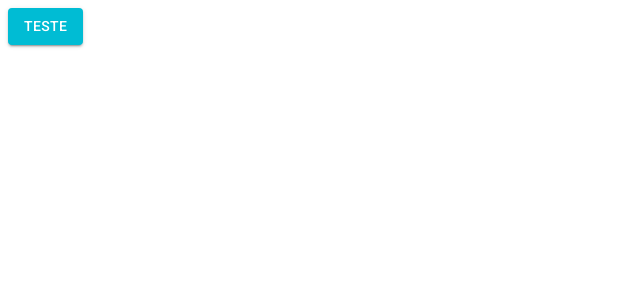
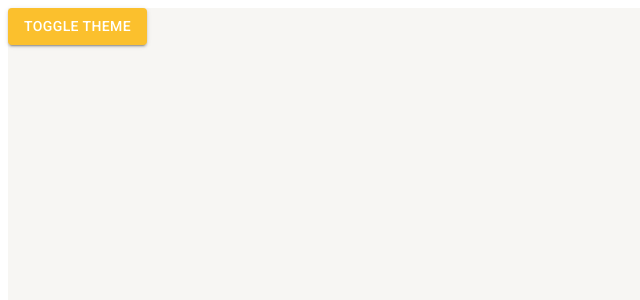
Before and after one commit to alexmacieldeveloper/youtube-curso-react-materialui-typescript, a React (Create React App) app: page /pagina-inicial in a window 1280 px wide. Shown: the top 300 px of the page, without its empty margins (0-640 px from the left). Built offline with nearby package versions, Linux system fonts and the light colour scheme.

Commit message:
feat: Adicionando tema escuro e troca de tema

```diff
--- a/src/App.tsx
+++ b/src/App.tsx
@@ -1,13 +1,13 @@
-import { ThemeProvider } from '@mui/material'
 import { BrowserRouter } from "react-router-dom";
 import { AppRoutes } from './routes'
-import { LightTheme } from './shared/themes'
+import { AppThemeProvider } from './shared/contexts'
+
 export const  App = () => {
   return (
-    <ThemeProvider theme={LightTheme}>
-      <BrowserRouter>
-        <AppRoutes />
-      </BrowserRouter>
-    </ThemeProvider>
+      <AppThemeProvider>
+        <BrowserRouter>
+          <AppRoutes />
+        </BrowserRouter>
+      </AppThemeProvider>
   );
 }
--- a/src/routes/index.tsx
+++ b/src/routes/index.tsx
@@ -1,9 +1,12 @@
 import { Navigate, Routes, Route } from "react-router-dom";
 import Button from '@mui/material/Button';
+import { useAppThemeContext } from '../shared/contexts'
+
 export const AppRoutes = () => {
+    const { toggleTheme } = useAppThemeContext();
     return (
         <Routes>
-            <Route path="/pagina-inicial" element={<Button variant='contained' color='secondary'>Teste</Button>} />
+            <Route path="/pagina-inicial" element={<Button variant='contained' color='primary' onClick={toggleTheme}>Toggle theme</Button>} />
             <Route path="*" element={<Navigate to="/pagina-inicial" />} />
         </Routes>
     )
--- /dev/null
+++ b/src/shared/contexts/ThemeContext.tsx
@@ -0,0 +1,43 @@
+import { createContext, useState, useCallback, useMemo, useContext } from 'react'
+import { ThemeProvider, Box } from '@mui/material'
+import { DarkTheme, LightTheme } from './../themes'
+
+
+
+interface IThemeContextData {
+    themeName: 'light' | 'dark'
+    toggleTheme: () => void
+}
+
+interface IThemeProviderProps {
+    children: React.ReactNode
+}
+const ThemeContext = createContext({} as IThemeContextData);
+
+export const useAppThemeContext = () => {
+    return useContext(ThemeContext)
+}
+
+export const AppThemeProvider:React.FC<IThemeProviderProps> = ({ children }) => {
+    const [themeName, setThemeName] = useState<'light' | 'dark'> ('light')
+
+    const toggleTheme = useCallback(() => {
+        setThemeName(oldThemeName => oldThemeName === 'light' ? 'dark' : 'light')
+    },[])
+
+    const theme = useMemo(() => {
+        if (themeName === 'light') return LightTheme
+
+        return DarkTheme
+    },[themeName])
+
+    return (
+        <ThemeContext.Provider value={{themeName, toggleTheme}}>
+            <ThemeProvider theme={DarkTheme}>
+                <Box width="100vw" height="100vh" bgcolor={theme.palette.background.default}>
+                    {children}
+                </Box>
+            </ThemeProvider>
+        </ThemeContext.Provider>
+    )
+}
--- a/src/shared/contexts/index.ts
+++ b/src/shared/contexts/index.ts
@@ -1 +1 @@
-export { };
+export * from './ThemeContext';
--- /dev/null
+++ b/src/shared/themes/dark.ts
@@ -0,0 +1,22 @@
+import { createTheme } from '@mui/material'
+
+export const DarkTheme = createTheme({
+    palette: {
+        primary: {
+            main: '#FBC02D',
+            dark: '#F9A825',
+            light: '#FFEB3B',
+            contrastText: '#ffffff',
+        },
+        secondary: {
+            main: '#00BCD4',
+            dark: '#26C6DA',
+            light: '#4DD0E1',
+            contrastText: '#ffffff',
+        },
+        background: {
+            default: '#202124',
+            paper: '#303134',
+        }
+    }
+})
--- a/src/shared/themes/index.ts
+++ b/src/shared/themes/index.ts
@@ -1 +1,2 @@
 export * from './light';
+export * from './dark';
```
